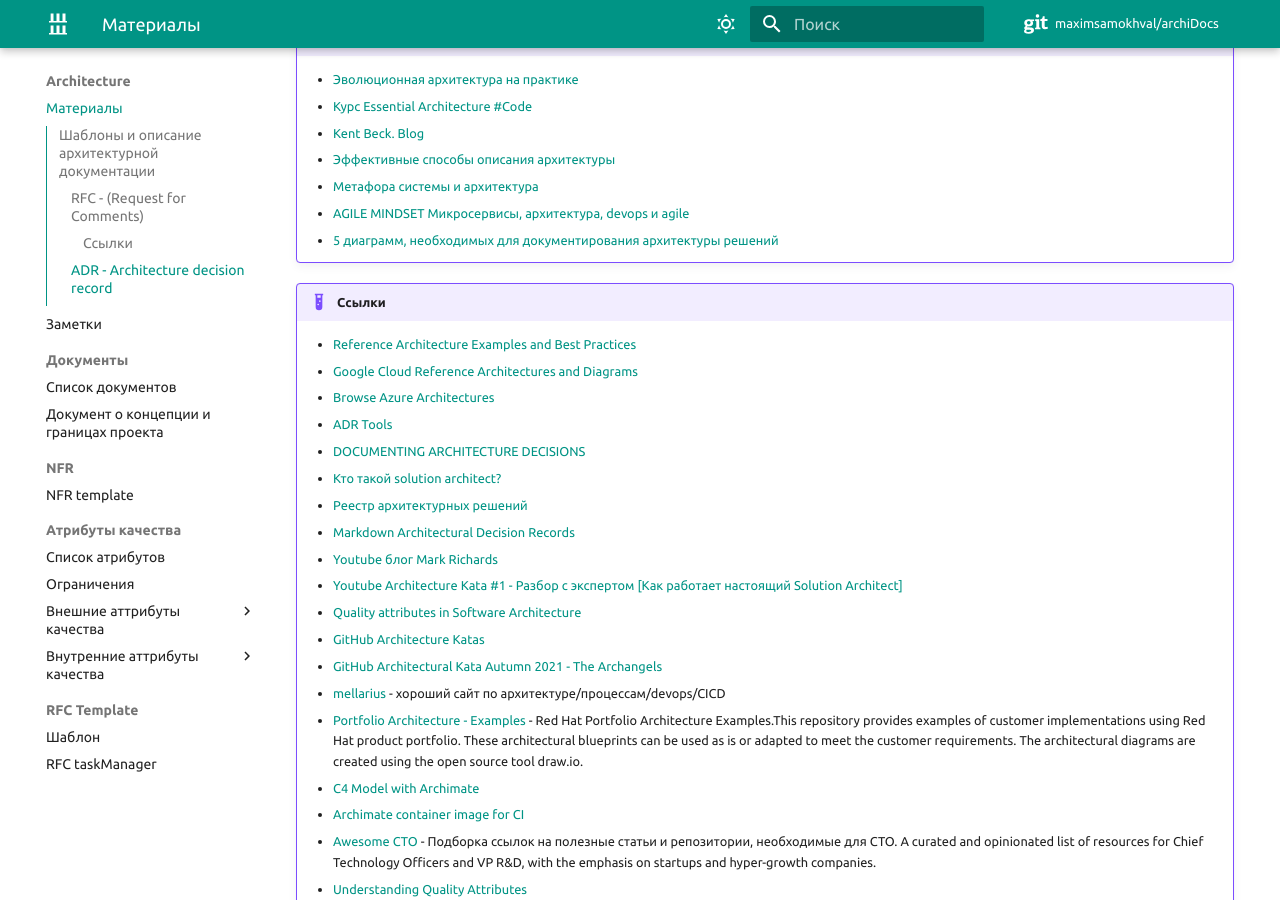
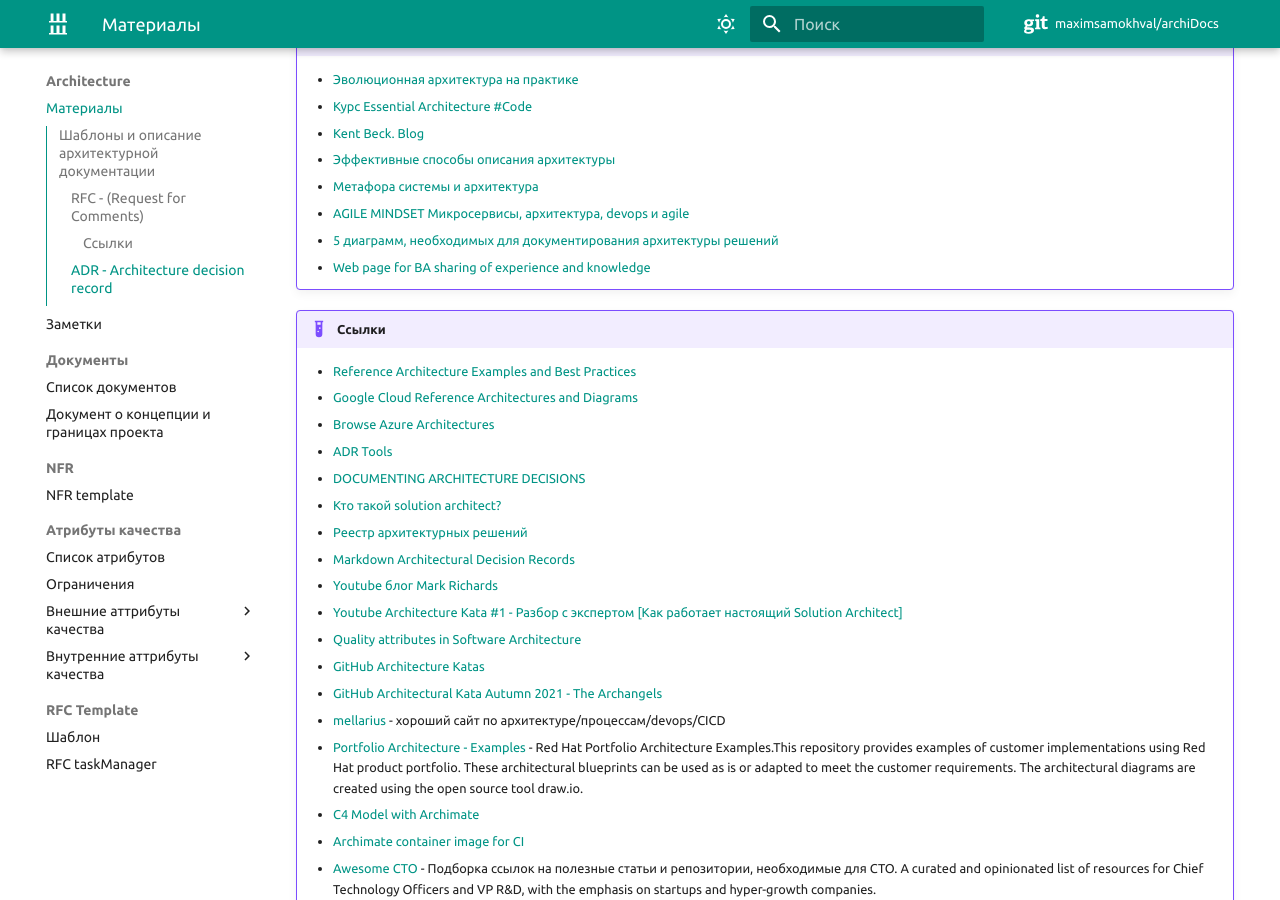
Before and after one commit to maximsamokhval/archiDocs, an MkDocs documentation site: the page built from docs/Architecture/index.md, in a window 1280 px wide and 900 px high, scrolled down 708 px. Built offline with MkDocs 1.6.1 and Material for MkDocs 9.7.7, drawn with Linux system fonts in a browser that asks for light colours; comment, search, counter and statistics services are not loaded.

Commit message:
babokpage

```diff
--- a/docs/Architecture/index.md
+++ b/docs/Architecture/index.md
@@ -21,6 +21,7 @@
     - [Метафора системы и архитектура](http://agilemindset.ru/%d0%bc%d0%b5%d1%82%d0%b0%d1%84%d0%be%d1%80%d0%b0-%d1%81%d0%b8%d1%81%d1%82%d0%b5%d0%bc%d1%8b-%d0%b8-%d0%b0%d1%80%d1%85%d0%b8%d1%82%d0%b5%d0%ba%d1%82%d1%83%d1%80%d0%b0/)
     - [AGILE MINDSET Микросервисы, архитектура, devops и agile](http://agilemindset.ru/category/%d0%b0%d1%80%d1%85%d0%b8%d1%82%d0%b5%d0%ba%d1%82%d1%83%d1%80%d0%b0/)
     - [5 диаграмм, необходимых для документирования архитектуры решений](https://habr.com/ru/company/epam_systems/blog/538018/)
+    - [Web page for BA sharing of experience and knowledge](https://babokpage.wordpress.com/)
 
 
 
```
